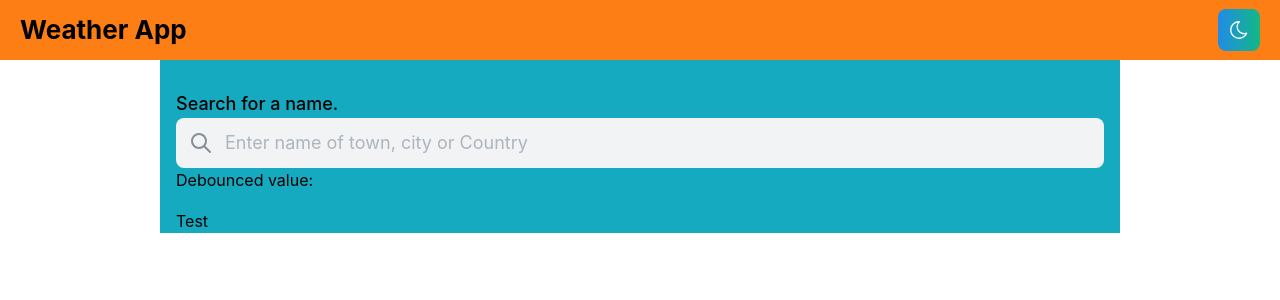
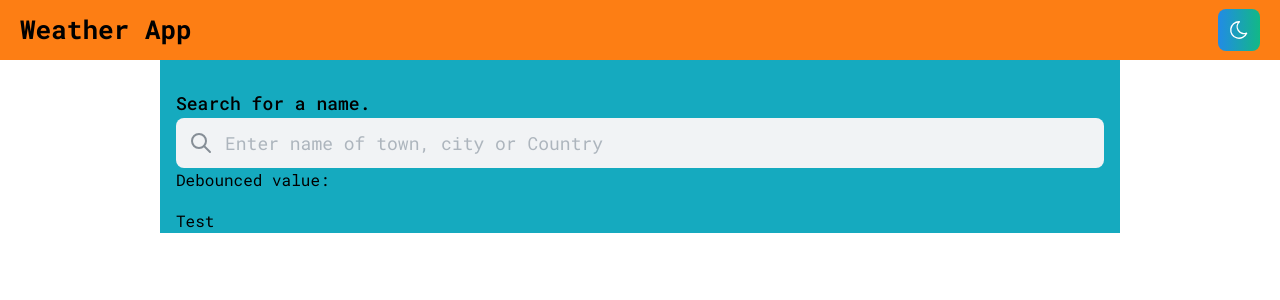
Before and after one commit to moodyKroko/weather-app, a React (Vite) app: page / in a window 1280 px wide. Shown: the top 300 px of the page. Built offline with nearby package versions, Linux system fonts and the light colour scheme.

Commit message:
add: Roboto Mono font as a default font

```diff
--- a/index.html
+++ b/index.html
@@ -1,13 +1,19 @@
-<!DOCTYPE html>
+<!doctype html>
 <html lang="en">
   <head>
     <meta charset="UTF-8" />
     <link rel="icon" type="image/svg+xml" href="/favicon.svg" />
+    <link rel="preconnect" href="https://fonts.googleapis.com" />
+    <link rel="preconnect" href="https://fonts.gstatic.com" crossorigin />
+    <link
+      href="https://fonts.googleapis.com/css2?family=Roboto+Mono:ital,wght@0,100..700;1,100..700&display=swap"
+      rel="stylesheet"
+    />
     <meta
       name="viewport"
       content="minimum-scale=1, initial-scale=1, width=device-width, user-scalable=no"
     />
-    <title>Mantine Vite template</title>
+    <title>Weather App</title>
   </head>
   <body>
     <div id="root"></div>
--- a/src/theme.ts
+++ b/src/theme.ts
@@ -2,4 +2,5 @@ import { createTheme } from "@mantine/core";
 
 export const theme = createTheme({
   /* Put your mantine theme override here */
+  fontFamily: 'Roboto Mono, -apple-system, BlinkMacSystemFont, Segoe UI, Roboto, Helvetica, Arial, sans-serif, Apple Color Emoji, Segoe UI Emoji'
 });
```
